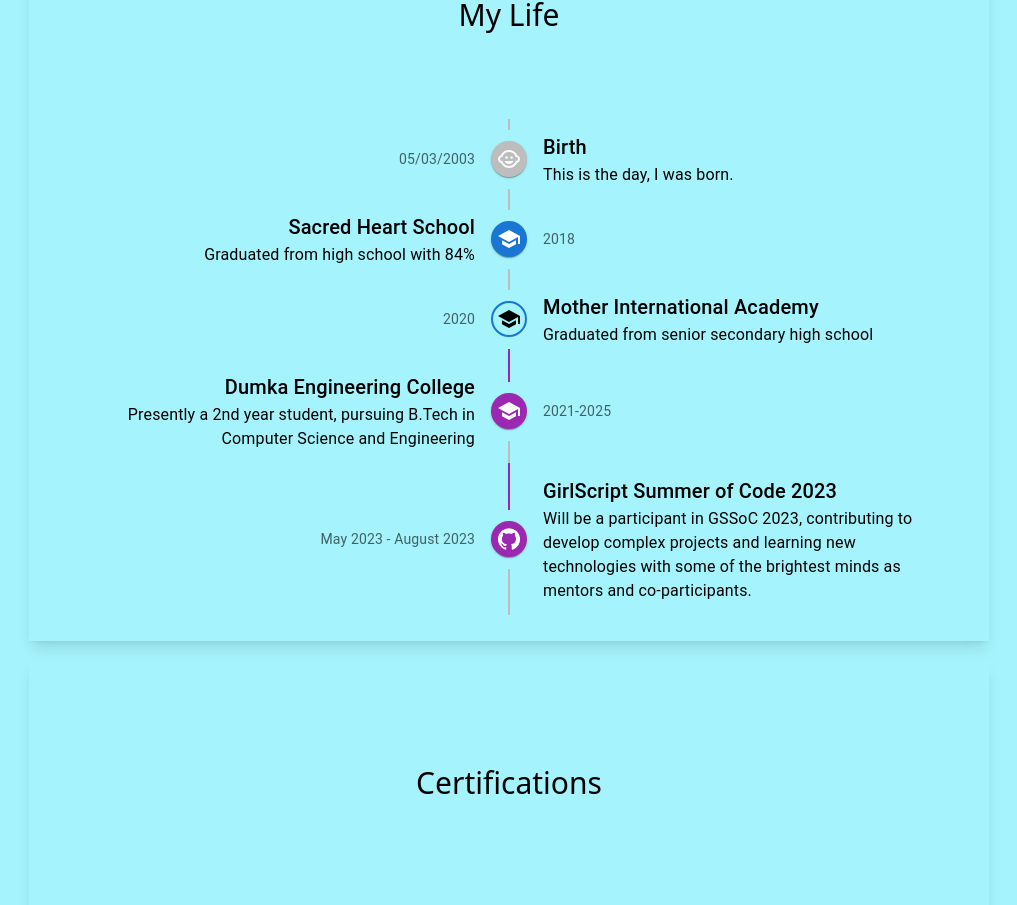
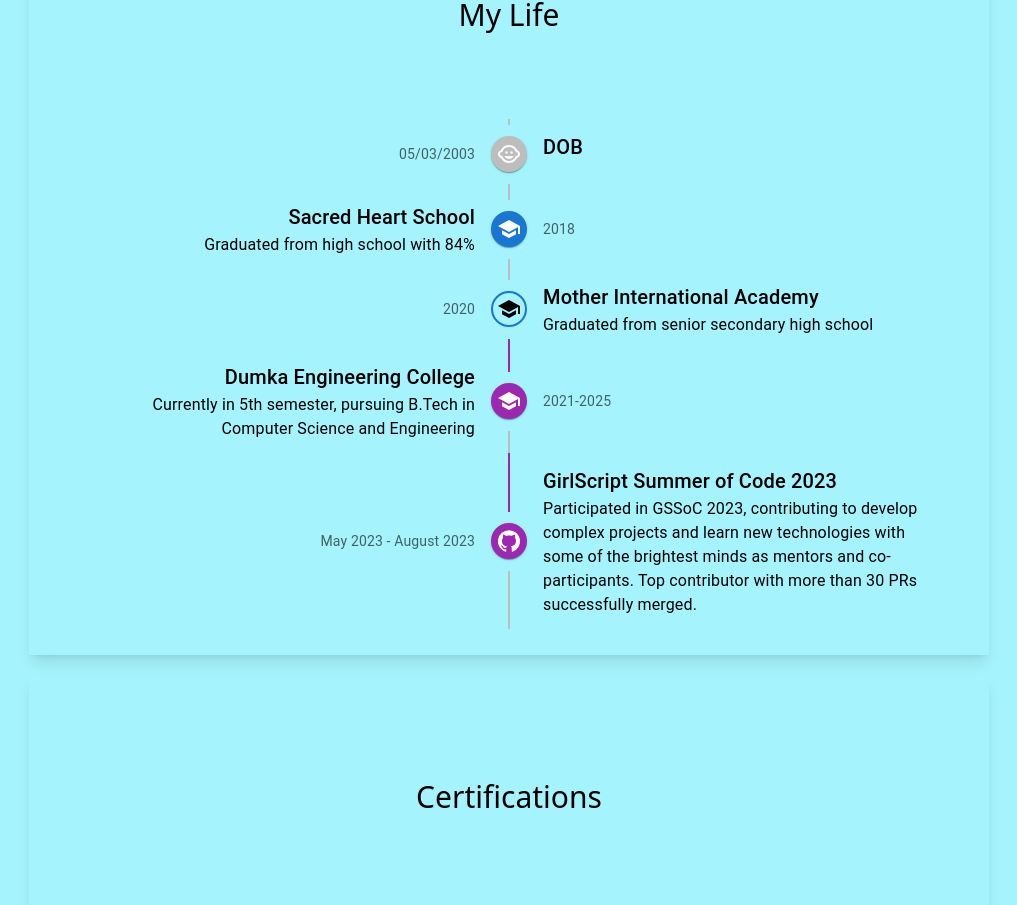
Before and after one commit to rishuraj1/PortfolioReact, a React (Vite) app: page / in a window 1280 px wide. Shown: the part 3760-4665 px from the top of the page, without its empty margins (131-1148 px from the left). Built offline with nearby package versions, Linux system fonts and the light colour scheme.

Commit message:
fix: spelling err

```diff
--- a/src/components/MyTimeline.jsx
+++ b/src/components/MyTimeline.jsx
@@ -33,10 +33,7 @@
         </TimelineSeparator>
         <TimelineContent sx={{ py: "12px", px: 2 }}>
           <Typography variant="h6" component="span">
-            Birth
-          </Typography>
-          <Typography className="dark:text-teal-400">
-            This is the day, I was born.
+            DOB
           </Typography>
         </TimelineContent>
       </TimelineItem>
@@ -111,8 +108,8 @@
             Dumka Engineering College
           </Typography>
           <Typography className="dark:text-teal-400">
-            Presently a 2nd year student, pursuing B.Tech in Computer Science
-            and Engineering
+            Currently in 5th semester, pursuing B.Tech in Computer Science and
+            Engineering
           </Typography>
         </TimelineContent>
       </TimelineItem>
@@ -137,9 +134,10 @@
             GirlScript Summer of Code 2023
           </Typography>
           <Typography className="dark:text-teal-400">
-            Will be a participant in GSSoC 2023, contributing to develop complex
-            projects and learning new technologies with some of the brightest
-            minds as mentors and co-participants.
+            Participated in GSSoC 2023, contributing to develop complex projects
+            and learn new technologies with some of the brightest minds as
+            mentors and co-participants. Top contributor with more than 30 PRs
+            successfully merged.
           </Typography>
         </TimelineContent>
       </TimelineItem>
```
